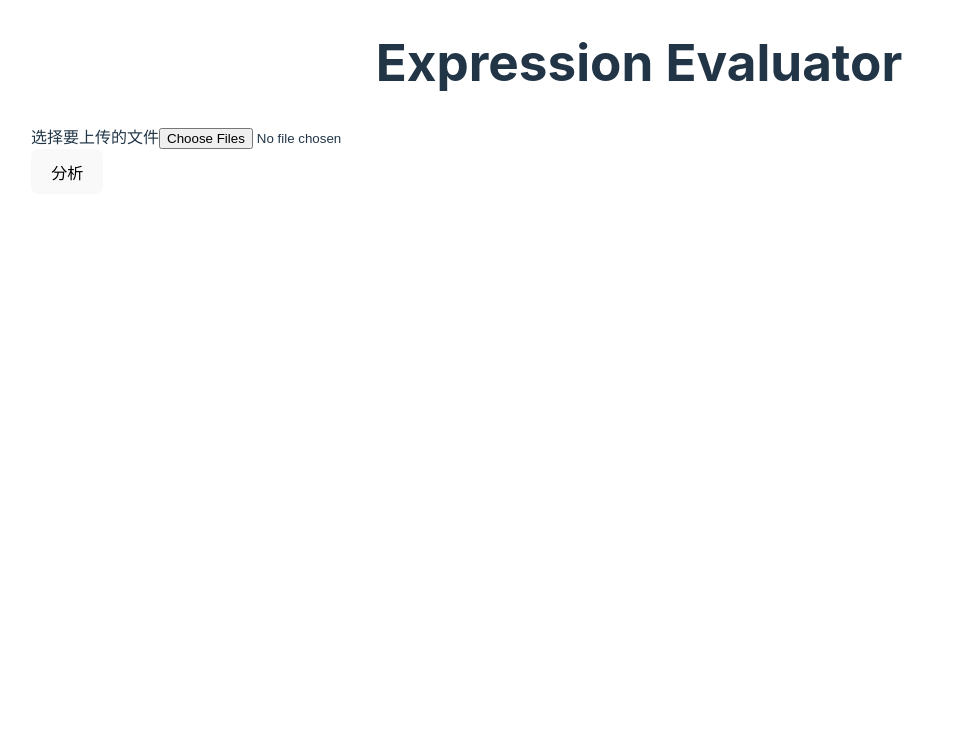
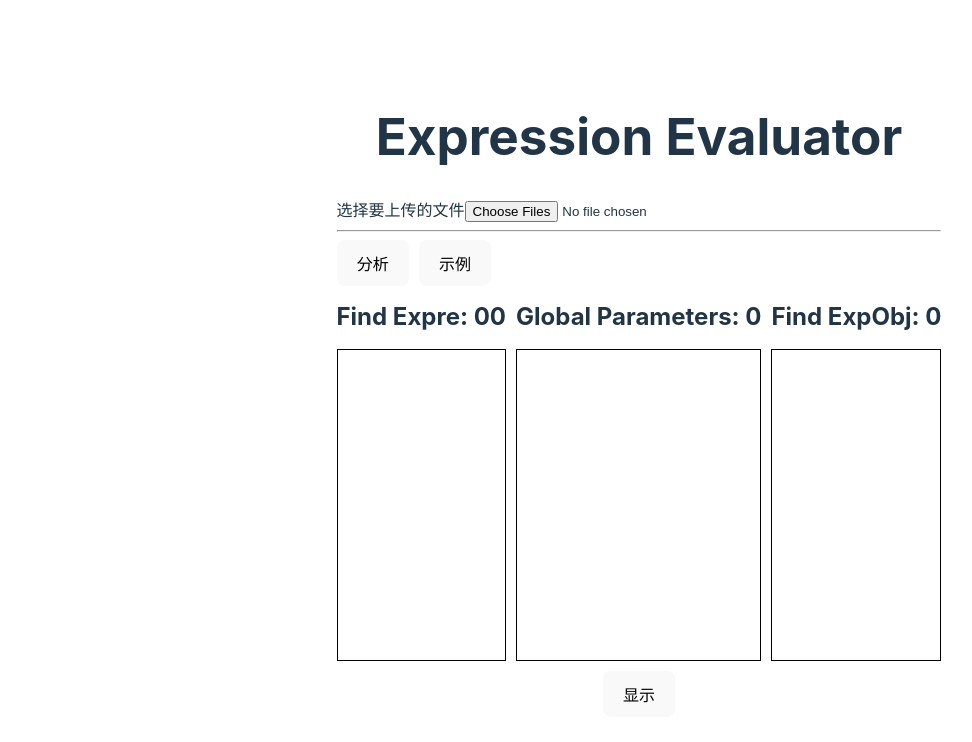
Before and after one commit to rich1e/firmiana, a Vue app in the folder packages/dynamic-form/: page /expression-evaluator in a window 1280 px wide. Shown: the top 742 px of the page, without its empty margins (1-973 px from the left). Built offline with nearby package versions, Linux system fonts and the light colour scheme.

Commit message:
feat: add expression-evaluator

```diff
--- a/packages/dynamic-form/src/App.vue
+++ b/packages/dynamic-form/src/App.vue
@@ -1,22 +1,9 @@
 <!--
- * @Author: yuqigong@outlook.com
- * @Date: 2022-11-03 14:10:27
- * @LastEditors: yuqigong@outlook.com
- * @LastEditTime: 2022-11-07 18:49:48
- * @FilePath: /vue-form/src/App.vue
- * @Description:
- *
+ * @Author       : yuqigong@outlook.com
+ * @Date         : 2022-11-03 14:10:27
+ * @LastEditors  : yuqigong@outlook.com
+ * @LastEditTime : 2023-06-05 17:22:48
 -->
 <template>
   <RouterView />
 </template>
-<style>
-  html,
-  body,
-  #app {
-    width: 100%;
-    height: 100%;
-    position: relative;
-    overflow: hidden;
-  }
-</style>
--- /dev/null
+++ b/packages/dynamic-form/src/example/expression-evaluator/global-params-evaluator.ts
@@ -0,0 +1,163 @@
+import { computed } from 'vue';
+/*
+ * @Author       : yuqigong@outlook.com
+ * @Date         : 2023-06-06 13:38:06
+ * @LastEditors  : yuqigong@outlook.com
+ * @LastEditTime : 2023-06-06 16:02:06
+ */
+
+import { create, all, ConfigOptions, MathJsStatic, format } from 'mathjs';
+
+/**
+ * const geval = new GlobalParamsEvaluator();
+ *
+ * geval.add();
+ * geval.set();
+ * geval.computed('0.1 + 0.2')
+ *
+ * geval.setScope();
+ * geval.import();
+ * geval.checked();
+ */
+export default class GlobalParamsEvaluator {
+  math: MathJsStatic | null = null;
+  scoped: any | null = null;
+  expressions: any = {};
+
+  constructor(options: ConfigOptions = {}) {
+    /**
+     * @see https://mathjs.org/docs/core/configuration.html
+     */
+    const defaults = {
+      epsilon: 1e-12,
+      matrix: 'Matrix',
+      number: 'BigNumber', // Choose 'number' (default), 'BigNumber', or 'Fraction'
+      precision: 64, // 64 by default, only applicable for BigNumbers
+      predictable: false,
+      randomSeed: null,
+    };
+
+    const settings = Object.assign({}, defaults, options);
+
+    this.math = create(all, settings);
+  }
+
+  /**
+   * 设置表达式对象
+   * @param params
+   */
+  set(params: Object) {
+    this.expressions = Object.assign(this.expressions, params);
+  }
+
+  add(key: string, exp: string) {
+    this.expressions[key] = exp;
+  }
+
+  remove(key: string) {
+    delete this.expressions[key];
+  }
+
+  clear() {
+    this.expressions = {};
+  }
+
+  /**
+   * 配置内置变量或函数
+   * @param scope
+   */
+  setScope(scope: Object) {
+    this.scoped = scope;
+  }
+
+  /**
+   * 为 mathjs 动态注入变量或函数
+   * @param override
+   * @returns
+   */
+  import(override: boolean = false) {
+    if (!this.scoped) return;
+    /**
+     * @see https://mathjs.org/examples/import.js.html
+     */
+    this.math?.import(this.scoped, { override });
+  }
+
+  /**
+   * 计算表达式
+   * @see https://github.com/josdejong/mathjs/issues/2863
+   * @see https://github.com/josdejong/mathjs/issues/789
+   * @see https://github.com/josdejong/mathjs/issues/482
+   * @param expression
+   * @returns
+   */
+  computed(expression: string) {
+    if (!this.scoped || !expression) return;
+    return this.math?.evaluate(expression, this.scoped);
+  }
+
+  checked(expressions: any[]) {
+    const res: any[] = [],
+      errs: any[] = [];
+    expressions.forEach((item: any, idx: any) => {
+      try {
+        const key = Object.keys(item)[0];
+        const val = this.computed(item[key]);
+        res.push({ val, idx });
+      } catch (error) {
+        if (error) {
+          errs.push({ exp: item, idx });
+        }
+      }
+    });
+    return {
+      res: errs.length === 0 ? res : errs,
+      checked: errs.length === 0,
+    };
+  }
+}
+
+export function print(value: any) {
+  console.log(format(value));
+}
+
+/**
+ * 查找以 expre_ 开头的属性和值
+ * @param json
+ * @returns
+ */
+export const findExprePropertys = (json: any) => {
+  const regex = /("expre_[^"]+"):\s*"([^"]*)"/g;
+  const expres: any[] = [];
+  let matches;
+  const format = JSON.stringify(json);
+  while ((matches = regex.exec(format))) {
+    const property = matches[1];
+    const value = matches[2];
+    // console.log("Property:", property);
+    // console.log("Value:", value);
+    if (value && Number.isNaN(parseInt(value))) {
+      const obj: any = {};
+      obj[property] = value;
+      expres.push(obj);
+    }
+  }
+  return expres;
+};
+
+export const findGlobleParam = (json: any) => {
+  return json.data.tree.attrs.configGlobleParam;
+};
+
+export const findExpObj = (json: any) => {
+  return json.data.tree.attrs.exp_obj;
+};
+
+export const formatGlobal = (data: any[]) => {
+  const obj = {} as any;
+  data.forEach((item) => {
+    const { globleParamKey, globleParamValue } = item;
+    obj[globleParamKey] = globleParamValue + '';
+  });
+  return obj;
+};
--- /dev/null
+++ b/packages/dynamic-form/src/example/expression-evaluator/helper.ts
@@ -0,0 +1,30 @@
+/*
+ * @Author       : yuqigong@outlook.com
+ * @Date         : 2023-06-05 18:01:00
+ * @LastEditors  : yuqigong@outlook.com
+ * @LastEditTime : 2023-06-06 13:40:14
+ */
+export class WebPerformance {
+  start = 0;
+  end = 0;
+
+  excute(type: 'start' | 'end') {
+    if (type === 'start') {
+      this.createStart();
+    } else if (type === 'end') {
+      this.createEnd();
+    }
+  }
+
+  private createStart() {
+    this.start = new Date().getTime();
+  }
+
+  private createEnd() {
+    this.end = new Date().getTime();
+  }
+
+  total() {
+    return `${this.end - this.start}ms`;
+  }
+}
--- a/packages/dynamic-form/src/example/expression-evaluator/index.vue
+++ b/packages/dynamic-form/src/example/expression-evaluator/index.vue
@@ -2,13 +2,35 @@
  * @Author       : yuqigong@outlook.com
  * @Date         : 2023-06-02 18:17:14
  * @LastEditors  : yuqigong@outlook.com
- * @LastEditTime : 2023-06-02 20:51:06
+ * @LastEditTime : 2023-06-06 17:43:08
 -->
 <script setup lang="ts">
   import { ref } from 'vue';
+  import type { Ref } from 'vue';
+
+  import GlobalParamsEvaluator, {
+    print,
+    formatGlobal,
+    findExpObj,
+    findExprePropertys,
+    findGlobleParam,
+  } from './global-params-evaluator';
+  import { WebPerformance } from './helper';
 
   const msg = 'Expression Evaluator';
   const result = ref(null);
+  const resultJSON = ref('');
+  const expre: Ref<any[]> = ref([]);
+  const globleParam: Ref<any[]> = ref([]);
+  const globleParamJSON = ref('');
+  const expObj: Ref<any[]> = ref([]);
+  const expObjJSON = ref('');
+  const showTime = ref('0');
+  const isShow = ref(false);
+
+  const p = new WebPerformance();
+
+  const geval = new GlobalParamsEvaluator();
 
   const updateImageDisplay = (evt: any) => {
     const file = evt.currentTarget.files[0];
@@ -25,49 +47,87 @@
     };
   };
 
-  const findGlobleParam = (json: any) => {
-    return json.data.tree.attrs.configGlobleParam;
+  const displayPassive = (val?: boolean) => {
+    if (!val && !isShow.value) {
+      isShow.value = true;
+    } else {
+      isShow.value = false;
+    }
+
+    if (val) {
+      isShow.value = val;
+    }
+    resultJSON.value = JSON.stringify(result.value, null, 2);
   };
 
-  const findExpObj = (json: any) => {
-    return json.data.tree.attrs.exp_obj;
+  const displayExpre = () => {
+    expre.value = findExprePropertys(result.value).map((item) => {
+      return {
+        select: false,
+        expre: item,
+      };
+    });
   };
 
-  /**
-   * 查找以 expre_ 开头的属性和值
-   * @param json
-   * @returns
-   */
-  const findExprePropertys = (json: any) => {
-    const regex = /("expre_[^"]+"):\s*"([^"]*)"/g;
-    const expres: any[] = [];
-    let matches;
-    while ((matches = regex.exec(JSON.stringify(json)))) {
-      const property = matches[1];
-      const value = matches[2];
-      // console.log("Property:", property);
-      // console.log("Value:", value);
-      if (value && Number.isNaN(parseInt(value))) {
-        const obj: any = {};
-        obj[property] = value;
-        expres.push(obj);
-      }
-    }
-    return expres;
+  const displayGlobleParam = () => {
+    globleParam.value = findGlobleParam(result.value);
+    globleParamJSON.value = JSON.stringify(globleParam.value, null, 2);
+  };
+
+  const displayExpObj = () => {
+    expObj.value = findExpObj(result.value);
+    expObjJSON.value = JSON.stringify(expObj.value, null, 2);
+  };
+
+  const mathExample = () => {
+    print(geval.math?.evaluate('2 * 3'));
+    print(geval.math?.evaluate('0.1 + 0.2'));
+    print(geval.math?.evaluate('0.3 / 0.2'));
+    print(geval.math?.evaluate('0.874616541514647894948498463 * 0.2'));
+    print(
+      geval.math?.evaluate('decimal * 0.2 + n1', {
+        decimal: '0.874616541514647894948498463',
+        n1: '0.1',
+      }),
+    );
+    print(geval.math?.evaluate('12 / (2.3 + 0.7)'));
+    print(geval.math?.evaluate('sqrt(3^2 + 4^2)'));
   };
 
   const analysis = () => {
-    console.log(result.value);
-    console.log(findExprePropertys(result.value));
-    console.log(findGlobleParam(result.value));
-    console.log(findExpObj(result.value));
+    p.excute('start');
+    displayPassive(true);
+    displayExpre();
+    displayGlobleParam();
+    displayExpObj();
+
+    const scope = formatGlobal(globleParam.value);
+    const expres = findExprePropertys(result.value);
+    geval.setScope(scope);
+    geval.import(true);
+    // geval.set(expre.value);
+    const { res, checked } = geval.checked(expres);
+
+    if (!checked) {
+      const errCodes = res.map((item) => item.idx);
+
+      expre.value = expre.value.map((item, idx) => {
+        const { expre } = item;
+        if (errCodes.includes(idx)) {
+          item.select = true;
+          item.expre = expre;
+        }
+        return item;
+      });
+    }
+    p.excute('end');
+    showTime.value = p.total();
   };
 </script>
 
 <template>
   <h1>{{ msg }}</h1>
-
-  <div class="wrapper">
+  <div class="title">
     <div>
       <label for="file">选择要上传的文件</label>
       <input
@@ -79,14 +139,98 @@
         multiple
       />
     </div>
+    <hr />
     <div>
-      <button @click="analysis">分析</button>
+      <button style="margin-right: 10px" @click="analysis">分析</button>
+      <button @click="mathExample">示例</button>
     </div>
+  </div>
+
+  <div class="wrapper">
+    <div class="expre-view">
+      <h2
+        >Find Expre: <span>{{ expre.length }}</span>
+        <span> {{ showTime }} </span>
+      </h2>
+      <div class="expre-view--sub">
+        <p v-for="(item, idx) in expre">
+          <span :class="item.select ? 'err' : ''"
+            >{{ idx }} - {{ item.expre }}</span
+          >
+        </p>
+      </div>
+    </div>
+
+    <div class="expre-view">
+      <h2
+        >Global Parameters: <span>{{ globleParam.length }}</span></h2
+      >
+      <div class="expre-view--sub">
+        <pre v-html="globleParamJSON"></pre>
+      </div>
+    </div>
+
+    <div class="expre-view">
+      <h2
+        >Find ExpObj: <span>{{ Object.keys(expObj).length }}</span></h2
+      >
+      <div class="expre-view--sub">
+        <pre v-html="expObjJSON"></pre>
+      </div>
+    </div>
+  </div>
+
+  <div style="margin: 10px auto">
+    <button @click="displayPassive()">显示</button>
+  </div>
+
+  <div class="passive" v-show="isShow">
+    <pre v-html="resultJSON"></pre>
   </div>
 </template>
 
 <style scoped lang="scss">
-  .wrapper {
+  .title {
     text-align: left;
   }
+
+  .wrapper {
+    display: flex;
+
+    .expre-view {
+      &:nth-child(2) {
+        margin: auto 10px;
+      }
+
+      &--sub {
+        height: 300px;
+        padding: 5px;
+        overflow: auto;
+        text-align: left;
+        border: 1px solid black;
+      }
+
+      pre {
+        color: red;
+      }
+
+      p {
+        color: red;
+        white-space: nowrap;
+
+        .err {
+          background-color: aqua;
+        }
+      }
+    }
+  }
+
+  .passive {
+    height: 300px;
+    padding: 5px;
+    overflow: auto;
+    color: red;
+    text-align: left;
+    border: 1px solid black;
+  }
 </style>
```
Also changed, not shown: 1 other file (tests, documents, lock files or other folders).
